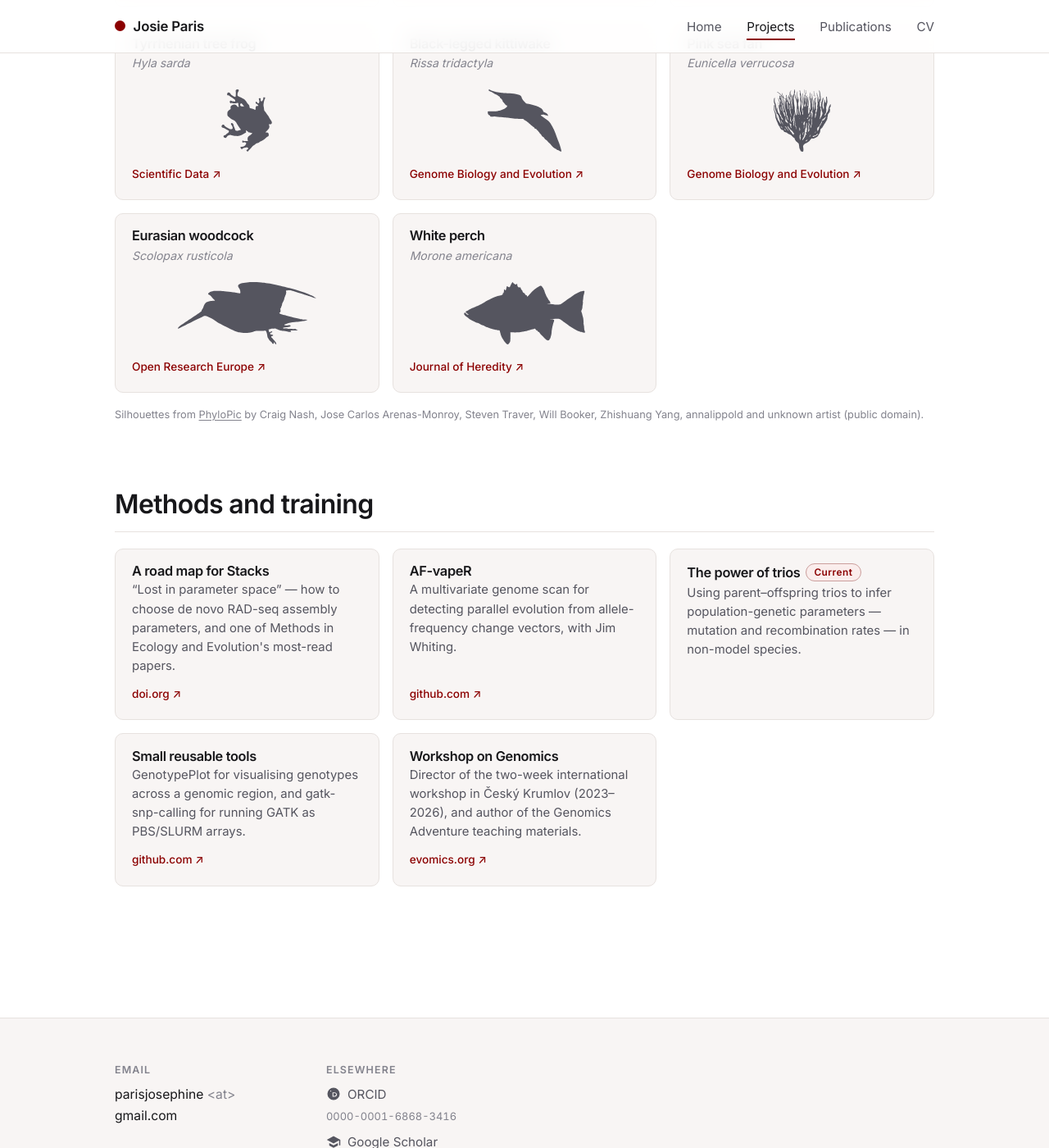
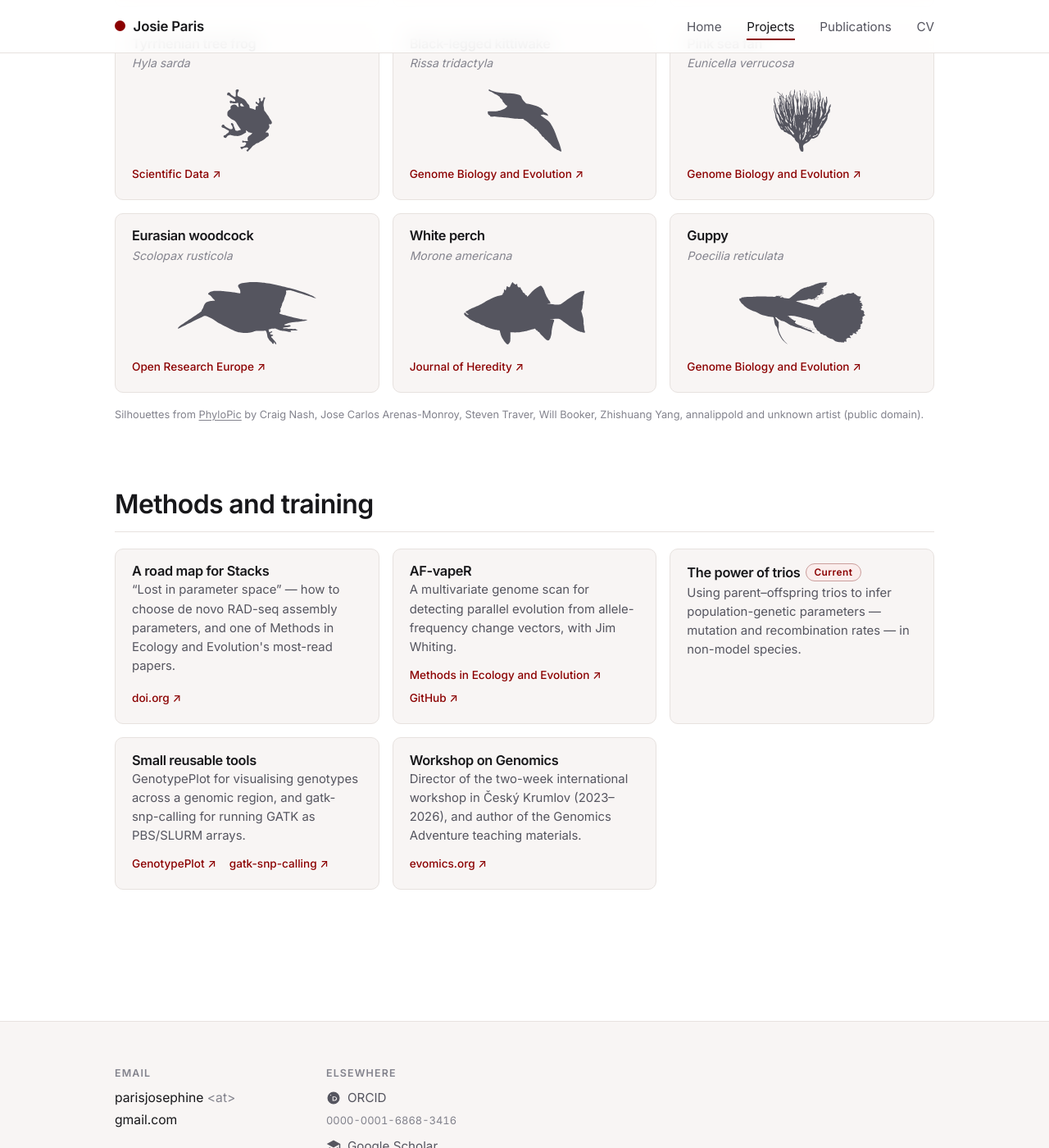
Before and after one commit to josieparis/josieparis.github.io, a Jekyll site: the page built from projects.html, in a window 1280 px wide and 1400 px high, scrolled down 2562 px. Shown: the whole window at 82% size. Built offline with Jekyll 4.4.1, drawn with Linux system fonts in a browser that asks for light colours.

Commit message:
Projects: guppy genome card; AF-vapeR and tools cards link to paper + repos
Co-Authored-By: Claude Opus 5 <noreply@anthropic.com>

```diff
--- a/_data/cv.yml
+++ b/_data/cv.yml
@@ -194,6 +194,7 @@ software:
   - name: AF-vapeR
     desc: software for identifying signatures of parallel allele frequency change
     url: https://github.com/JimWhiting91/afvaper
+    paper_url: https://besjournals.onlinelibrary.wiley.com/doi/full/10.1111/2041-210X.13952
 
 teaching:
   - when: "2026"
--- a/_data/themes.yml
+++ b/_data/themes.yml
@@ -16,6 +16,7 @@
 #     link:    site path to a write-up page, e.g. /projects/guppies/ (optional)
 #     url:     external link instead of `link` (optional)
 #     link_text: label for the link line; defaults to the URL's host (optional)
+#     links:   several links instead of one: a list of {text, url} (optional)
 #     current: true to show a "Current" pill (optional)
 #
 # A species can appear under more than one theme — that's the point.
@@ -212,6 +213,16 @@
       url: https://doi.org/10.1093/jhered/esaf034
       link_text: Journal of Heredity
 
+    - title: Guppy
+      species: Poecilia reticulata
+      silhouette: guppy.svg
+      silhouette_of: Poecilia reticulata
+      silhouette_credit: unknown artist
+      silhouette_url: https://www.phylopic.org/images/61dfa771-73fc-453b-8fd3-499446144640
+      paper: "Improved reference genome uncovers novel sex-linked regions in the guppy (Poecilia reticulata)"
+      url: https://academic.oup.com/gbe/article/12/10/1789/5898193
+      link_text: Genome Biology and Evolution
+
 - id: methods
   title: Methods and training
   systems:
@@ -225,7 +236,11 @@
       blurb: >-
         A multivariate genome scan for detecting parallel evolution from allele-frequency
         change vectors, with Jim Whiting.
-      url: https://github.com/JimWhiting91/afvaper
+      links:
+        - text: Methods in Ecology and Evolution
+          url: https://besjournals.onlinelibrary.wiley.com/doi/full/10.1111/2041-210X.13952
+        - text: GitHub
+          url: https://github.com/JimWhiting91/afvaper
 
     - title: The power of trios
       blurb: >-
@@ -237,7 +252,11 @@
       blurb: >-
         GenotypePlot for visualising genotypes across a genomic region, and gatk-snp-calling
         for running GATK as PBS/SLURM arrays.
-      url: https://github.com/josieparis
+      links:
+        - text: GenotypePlot
+          url: https://github.com/josieparis/genotype_plot
+        - text: gatk-snp-calling
+          url: https://github.com/josieparis/gatk-snp-calling
 
     - title: Workshop on Genomics
       blurb: >-
--- a/assets/css/main.css
+++ b/assets/css/main.css
@@ -321,6 +321,9 @@ main { min-height: 60vh; padding-bottom: 5rem; }
 .theme__credit { margin: 1rem 0 0; font-size: .8rem; color: var(--ink-3); }
 .theme__credit a { color: inherit; }
 .system__more { margin: .7rem 0 0; font-size: .85rem; font-weight: 500; color: var(--accent-ink); }
+.system__more--multi { display: flex; flex-wrap: wrap; gap: .3rem 1rem; }
+.system__more--multi a { color: var(--accent-ink); text-decoration: none; }
+.system__more--multi a:hover { text-decoration: underline; }
 .pill--current {
   font-size: .66rem; padding: .12rem .5rem;
   color: var(--accent-ink); background: var(--accent-soft);
--- a/cv.html
+++ b/cv.html
@@ -135,7 +135,7 @@ permalink: /cv/
   <h2>Software &amp; resources</h2>
   <ul class="bullets">
     {%- for s in site.data.cv.software -%}
-    <li>{% if s.url %}<a href="{{ s.url }}" rel="noopener" target="_blank"><b>{{ s.name }}</b></a>{% else %}<b>{{ s.name }}</b>{% endif %} — {{ s.desc }}</li>
+    <li>{% if s.url %}<a href="{{ s.url }}" rel="noopener" target="_blank"><b>{{ s.name }}</b></a>{% else %}<b>{{ s.name }}</b>{% endif %} — {{ s.desc }}{% if s.paper_url %} (<a href="{{ s.paper_url }}" rel="noopener" target="_blank">paper</a>){% endif %}</li>
     {%- endfor -%}
   </ul>
 </section>
--- a/projects.html
+++ b/projects.html
@@ -32,7 +32,7 @@ permalink: /projects/
       {%- if href -%}
       <a class="system system--link" href="{{ href }}"{% if s.url %} rel="noopener" target="_blank"{% endif %}{% if s.paper %} title="{{ s.paper | escape }}"{% endif %}>
       {%- else -%}
-      <div class="system"{% if s.paper %} title="{{ s.paper | escape }}"{% endif %}>
+      <div class="system{% if s.links %} system--links{% endif %}"{% if s.paper %} title="{{ s.paper | escape }}"{% endif %}>
       {%- endif -%}
         <h3 class="system__title">{{ s.title }}{% if s.current %} <span class="pill pill--current">Current</span>{% endif %}</h3>
         {%- if s.species %}<p class="system__species">{{ s.species }}</p>{% endif -%}
@@ -42,7 +42,12 @@ permalink: /projects/
         {%- endif -%}
         {%- if s.blurb %}<p class="system__blurb">{{ s.blurb }}</p>{% endif -%}
         {%- if s.link %}<p class="system__more">{{ s.link_text | default: "Read more" }} →</p>
-        {%- elsif s.url %}<p class="system__more">{{ s.link_text | default: s.url | remove: 'https://' | split: '/' | first }} ↗</p>{% endif -%}
+        {%- elsif s.url %}<p class="system__more">{{ s.link_text | default: s.url | remove: 'https://' | split: '/' | first }} ↗</p>
+        {%- elsif s.links -%}
+        <p class="system__more system__more--multi">
+          {%- for l in s.links -%}<a href="{{ l.url }}" rel="noopener" target="_blank">{{ l.text }} ↗</a>{%- endfor -%}
+        </p>
+        {%- endif -%}
       {%- if href -%}</a>{%- else -%}</div>{%- endif -%}
     </li>
     {%- endfor -%}
```
Also changed, not shown: assets/img/phylopic/guppy.svg (added).
